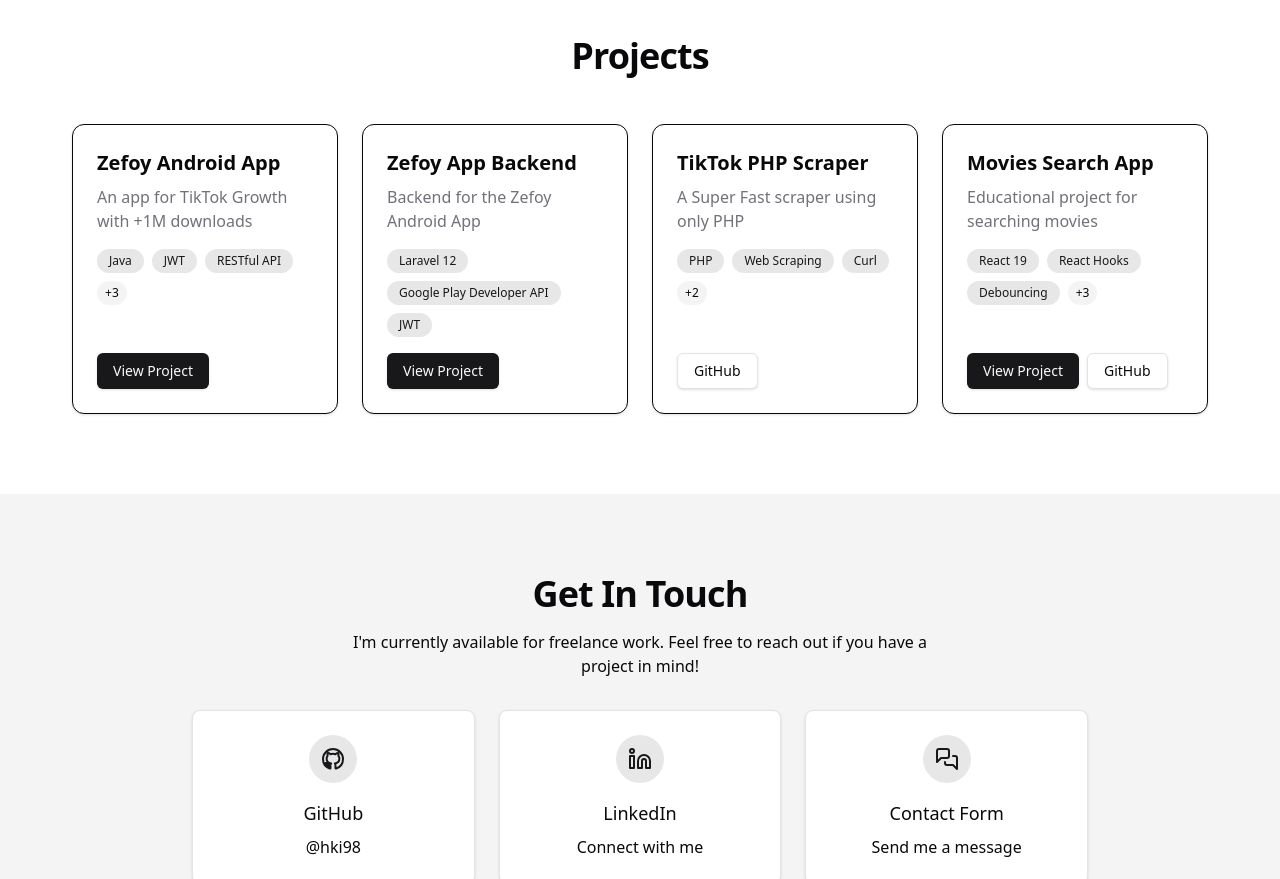
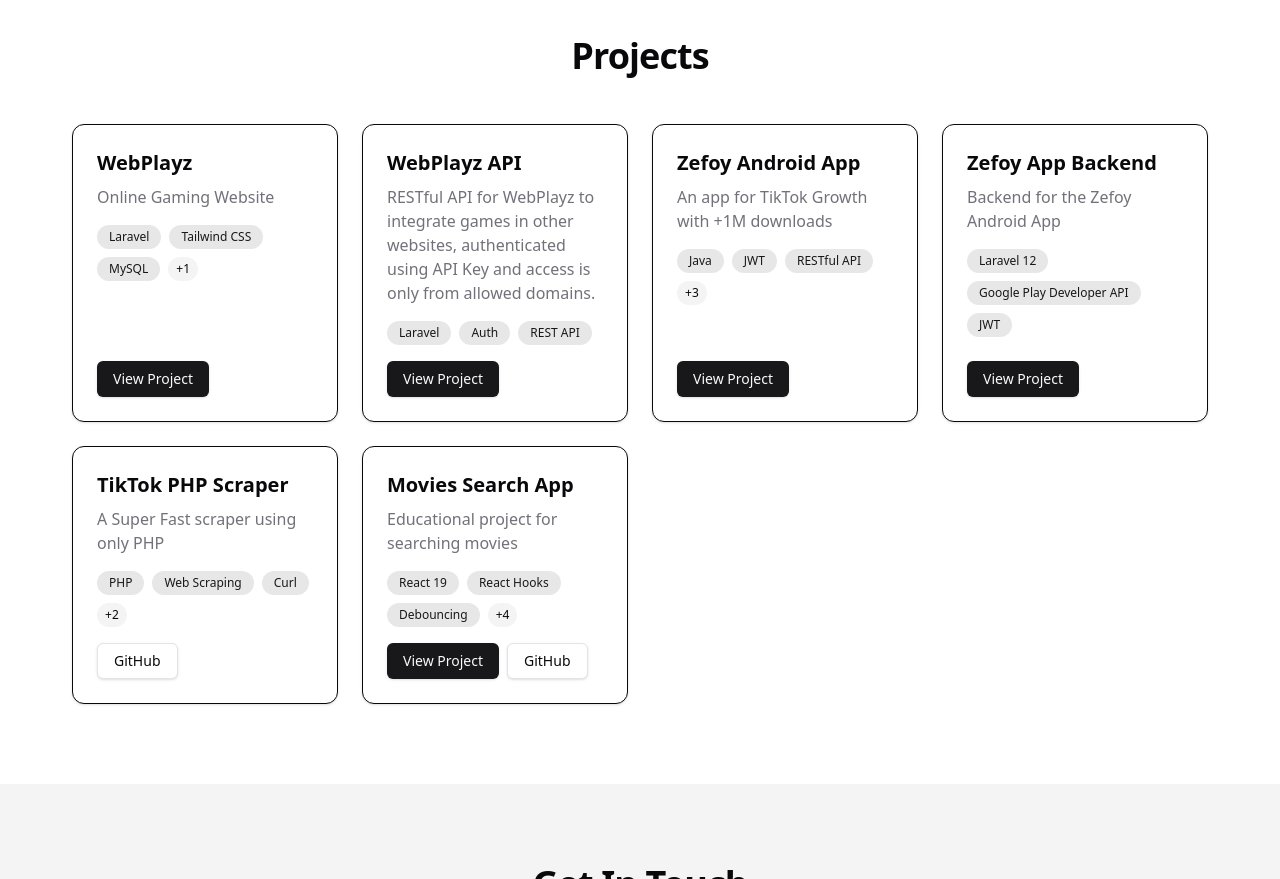
Before and after one commit to haianibrahim/portfolio, a Next.js app: page / in a window 1280 px wide. Shown: the part 1740-2619 px from the top of the page. Built offline with nearby package versions, Linux system fonts and the light colour scheme; a web font is replaced by a local one.

Commit message:
Updated Projects

```diff
--- a/src/components/projects.tsx
+++ b/src/components/projects.tsx
@@ -6,6 +6,20 @@
 import { useLanguage } from "@/contexts/language-context"
 
 const projects = [
+  {
+    title: "WebPlayz",
+    description: "Online Gaming Website",
+    descriptionAr: "موقع ألعاب أون لاين",
+    technologies: ["Laravel", "Tailwind CSS", "MySQL", "REST API"],
+    link: "https://webplayzz.com"
+  },
+  {
+    title: "WebPlayz API",
+    description: "RESTful API for WebPlayz to integrate games in other websites, authenticated using API Key and access is only from allowed domains.",
+    descriptionAr: "واجهة برمجة تطبيقات RESTful لـ WebPlayz لدمج الألعاب في مواقع أخرى، مصادقة باستخدام مفتاح API والوصول فقط من النطاقات المسموح بها.",
+    technologies: ["Laravel", "Auth", "REST API"],
+    link: "https://webplayzz.com/api-docs"
+  },
   {
     title: "Zefoy Android App",
     description: "An app for TikTok Growth with +1M downloads",
@@ -31,7 +45,7 @@
     title: "Movies Search App",
     description: "Educational project for searching movies",
     descriptionAr: "مشروع تعليمي للبحث عن الأفلام",
-    technologies: ["React 19", "React Hooks", "Debouncing", "Appwrite", "NoSQL", "TMDB API"],
+    technologies: ["React 19", "React Hooks", "Debouncing", "Tailwind CSS", "Appwrite", "NoSQL", "TMDB API"],
     link: "https://haian.me/demo/movies-app",
     github: "https://github.com/hki98/movies-search-app"
   }
--- a/src/components/skills.tsx
+++ b/src/components/skills.tsx
@@ -55,7 +55,7 @@
     // Backend
     { name: "PHP", type: "backend" },
     { name: "Node.js", type: "backend" },
-    { name: "Express", type: "backend" },
+    { name: "Express.js", type: "backend" },
     { name: "Laravel", type: "backend" },
     { name: "Next.js", type: "backend" },
 
```
